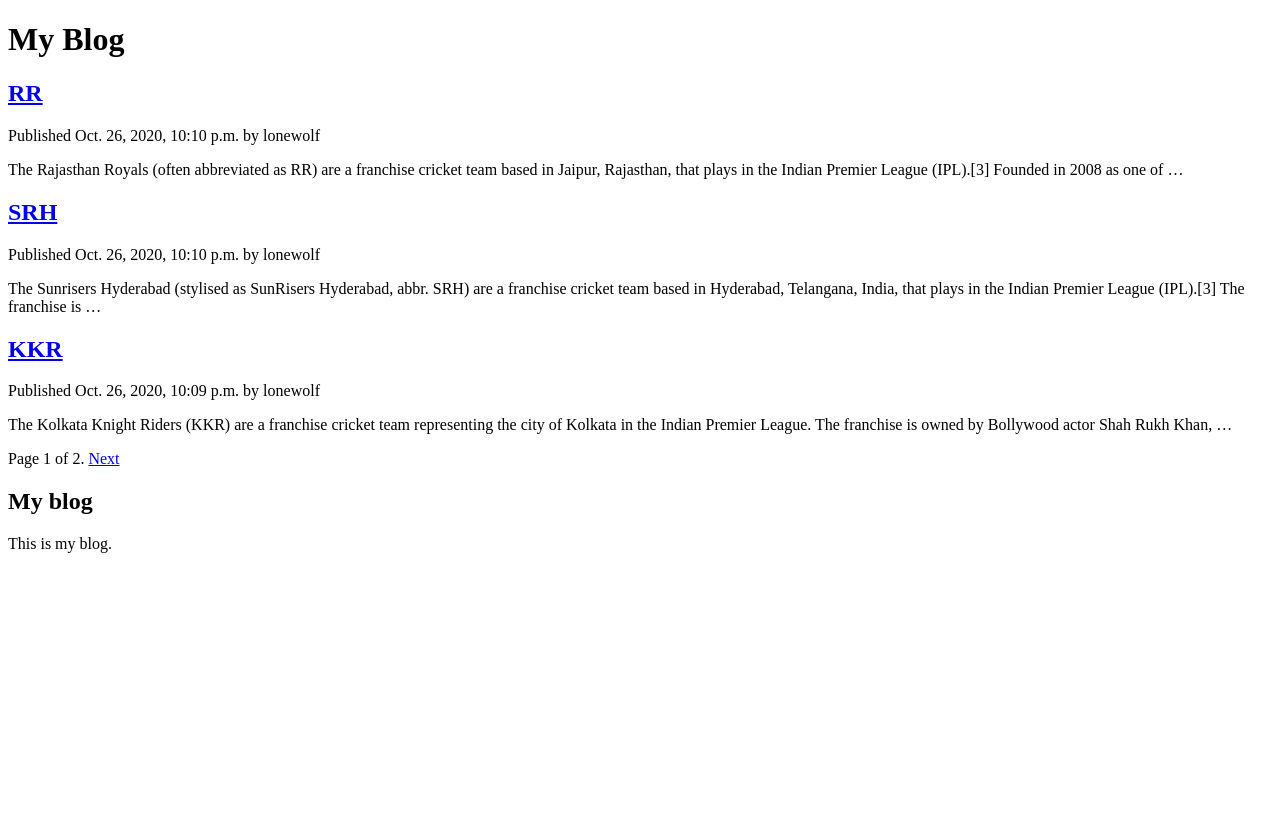
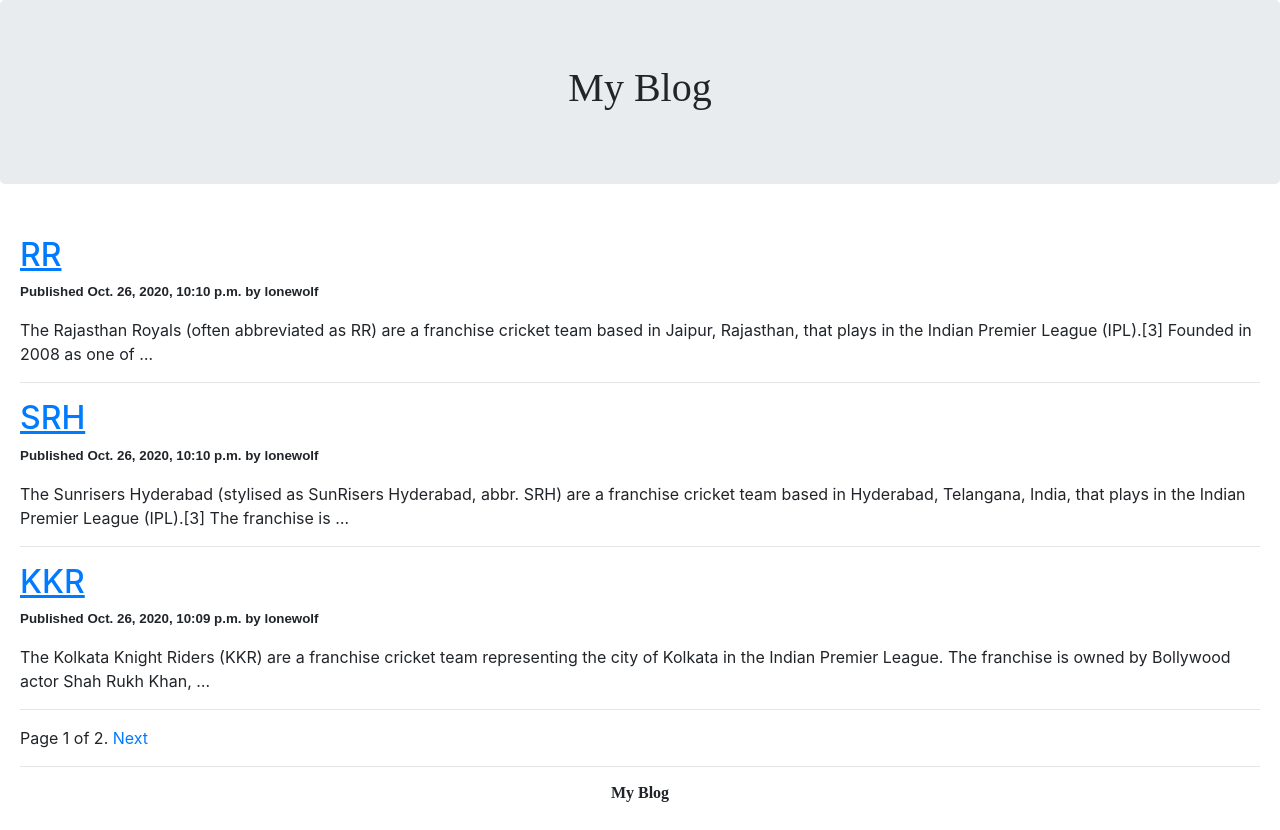
Before and after one commit to Amarkharvi/blogAppication-I-1, a Django app: page /blog/ in a window 1280 px wide. Before the commit the page ends 553 px from the top, so only its background shows below. Run offline with Django 3.2, Linux system fonts and the light colour scheme; data comes from the database, SQL or seed files in the repository; both versions use the stored data as it was after the commit.

Commit message:
updated with css

```diff
--- a/blog/static/css/blog.css
+++ b/blog/static/css/blog.css
@@ -1,4 +1,19 @@
+
+
+.titlebg{
+    background-color: aliceblue;
+}
+.Head{
+    font-family: serif;
+    font-size: 300%;
+    padding-left: 10px;
+
+}
 .comment{
-    background-color: blueviolet;
-    text-align: center;
+    padding: 5px;
+    border: 5px black;
+    width: auto;
+    border-radius: 5px;
+    height: auto;
+    background-color: aliceblue;
 }
--- a/blog/templates/blog/base.html
+++ b/blog/templates/blog/base.html
@@ -4,15 +4,13 @@
 <head>
 	<title>{%	block	title	%}{%	endblock	%}</title>
 		<link	href="{% static "css/blog.css"	%}"	rel="stylesheet">
+		<link rel="stylesheet" href="https://cdn.jsdelivr.net/npm/bootstrap@4.5.3/dist/css/bootstrap.min.css" integrity="sha384-TX8t27EcRE3e/ihU7zmQxVncDAy5uIKz4rEkgIXeMed4M0jlfIDPvg6uqKI2xXr2" crossorigin="anonymous">
+
 </head>
 <body>
-	<div	id="content">
 	{%	block	content	%}
 			{%	endblock	%}
-	</div>
-	<div	id="sidebar">
-	<h2>My	blog</h2>
-<p>This	is	my	blog.</p>
-	</div>
+	<hr style="color: black;">
+	<h6 style="text-align: center; font-family: serif; font-weight: bold;">My Blog</h6>
 </body>
 </html>
--- a/blog/templates/blog/pagination.html
+++ b/blog/templates/blog/pagination.html
@@ -1,4 +1,4 @@
-<div	class="pagination">
+<div>
 	<span	class="step-links">
 	{%	if	page.has_previous	%}
 	<a	href="?page={{	page.previous_page_number	}}">Previous</a>
--- a/blog/templates/blog/post/list.html
+++ b/blog/templates/blog/post/list.html
@@ -1,17 +1,22 @@
 {%	extends	"blog/base.html"	%}
 {%	block	title	%}My	Blog{%	endblock	%}
 {%	block	content	%}
-	<h1>My	Blog</h1>
+<div class="jumbotron">
+	<h1 style="font-family: serif; text-align: center;">My	Blog</h1>
+</div>
+<div style="padding:20px">
 	{%	for	post	in	posts	%}
 	<h2>
-	<a	href="{{	post.get_absolute_url	}}">
+	<a	href="{{	post.get_absolute_url	}} " style="text-decoration: underline;">
 	{{	post.title	}}
 	</a>
 	</h2>
-	<p	class="date">
+	<p style="font-family: sans-serif ; font-weight: bold; font-size: smaller; ">
 	Published	{{	post.publish	}}	by	{{	post.author	}}
 	</p>
 	{{	post.body|truncatewords:30|linebreaks	}}
+	<hr>
         {%	endfor	%}
-    {% include "blog/pagination.html" with page=page_obj %}
-{%	endblock	%}
+	{% include "blog/pagination.html" with page=page_obj %}
+</div>
+{%	endblock %}
--- a/mysite/settings.py
+++ b/mysite/settings.py
@@ -121,7 +121,7 @@
 STATIC_URL = '/static/'
 EMAIL_BACKEND='django.core.mail.backends.console.EmailBackend'
 EMAIL_HOST='smtp.gmail.com'
-EMAIL_HOST_USER	='hostuserid'
-EMAIL_HOST_PASSWORD='password'
+EMAIL_HOST_USER	='it-works'
+EMAIL_HOST_PASSWORD='it-works'
 EMAIL_PORT=587
 EMAIL_USE_TLS=True
```
Also changed, not shown: blog/templates/blog/post/detail.html (+24 -12 lines), blog/templates/blog/post/share.html (+6 -3 lines), db.sqlite3.
